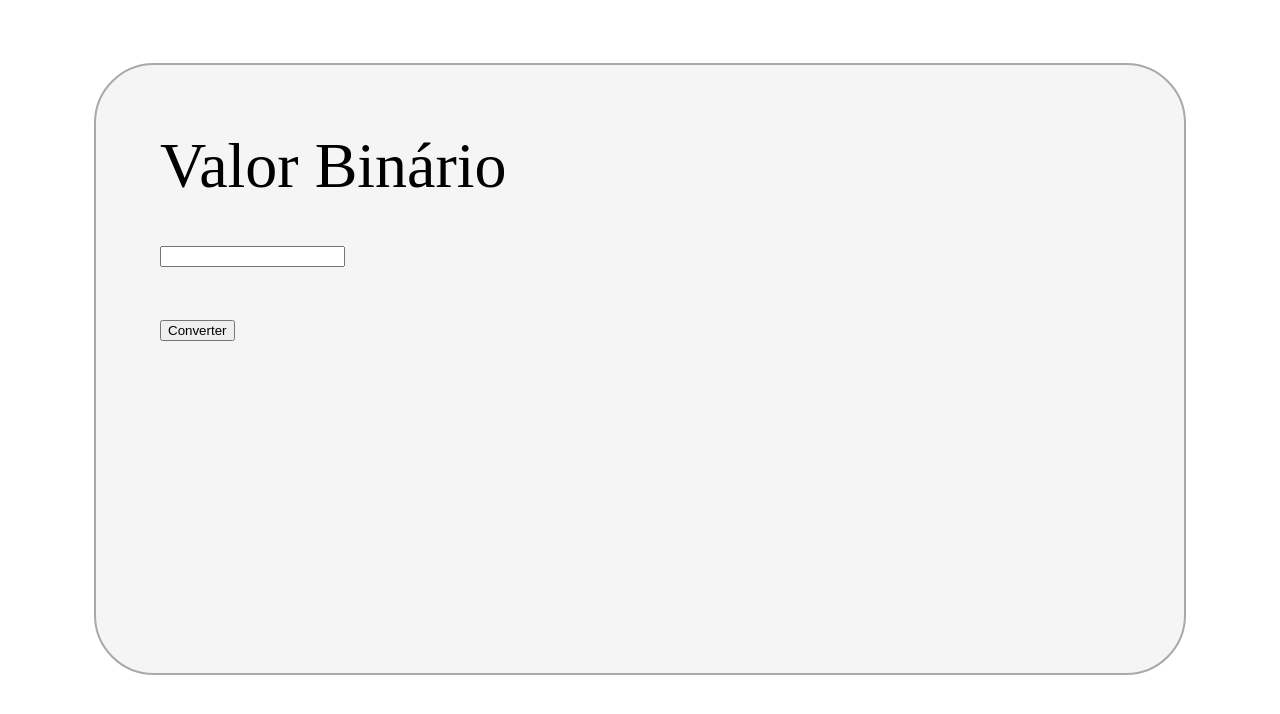
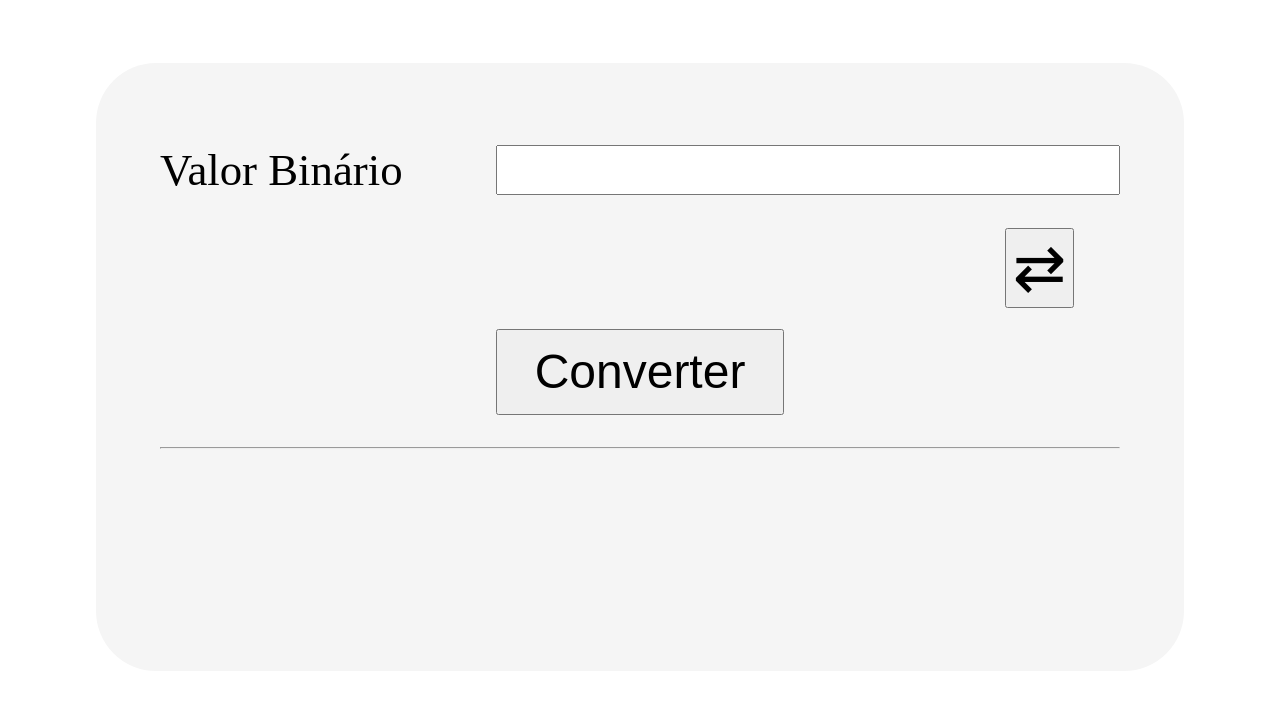
Before and after one commit to fuchsMateus/bin2dec, a plain HTML site: page index.html in a window 1280 px wide. Drawn offline with Linux system fonts and the light colour scheme.

Commit message:
Estrutura atualizada

```diff
--- a/index.html
+++ b/index.html
@@ -11,12 +11,13 @@
     <div class="box">
         <div class="grid-container">
             <div class="texto1"> Valor Binário</div>
-            <div>
-                <input type="number" class="input">
-            </div>
-            <div>
-                <button class="botao-converter">Converter</button>
-            </div>
+            <input type="number" class="input">
+            <button class="botao-trocar">&#8644;</button>
+            <button class="botao-converter">Converter</button>
+        </div>
+        <hr>
+        <div class="campo-resultado">
+
         </div>
     </div>
 </body>
--- a/styles.css
+++ b/styles.css
@@ -5,7 +5,6 @@
    margin: auto;
    margin-top: 5%;
    border-radius: 60px;
-   border: 2px solid darkgray;
    padding: 5vmax;
    font-size: 5vw;
    min-height: 300px;
@@ -15,16 +14,52 @@
 }
 
 .grid-container{
-
+    display: grid;
+    grid-template-columns: 1fr 1fr 1fr;
+    grid-template-rows: 1fr 1fr 1fr;
+    height:60%;
+    gap: 5%;
 }
 
 .texto1{
-    font-size: 5vw;
+    align-self: center;
+    font-size: 70%;
+    grid-column-start: 1;
+    grid-column-end: 2;
+
+    grid-row-start: 1;
+    grid-row-end: 2;
 }
 
 .input{
+    align-self: center;
+    font-size: 60%;
+    grid-column-start: 2;
+    grid-column-end: -1;
 
+    grid-row-start: 1;
+    grid-row-end: 2;
+}
+
+.botao-trocar{
+    height: fit-content;
+    width: fit-content;
+    margin-left: 60%;
+    font-size: 100%;
+    grid-column-start: 3;
+    grid-column-end: -1;
+
+    grid-row-start: 2;
+    grid-row-end: 3;
 }
 
 .botao-converter{
+    height: fit-content;
+    font-size: 75%;
+    height: 100%;
+    grid-column-start: 2;
+    grid-column-end: 3;
+
+    grid-row-start:3;
+    grid-row-end: 4;
 }
```
